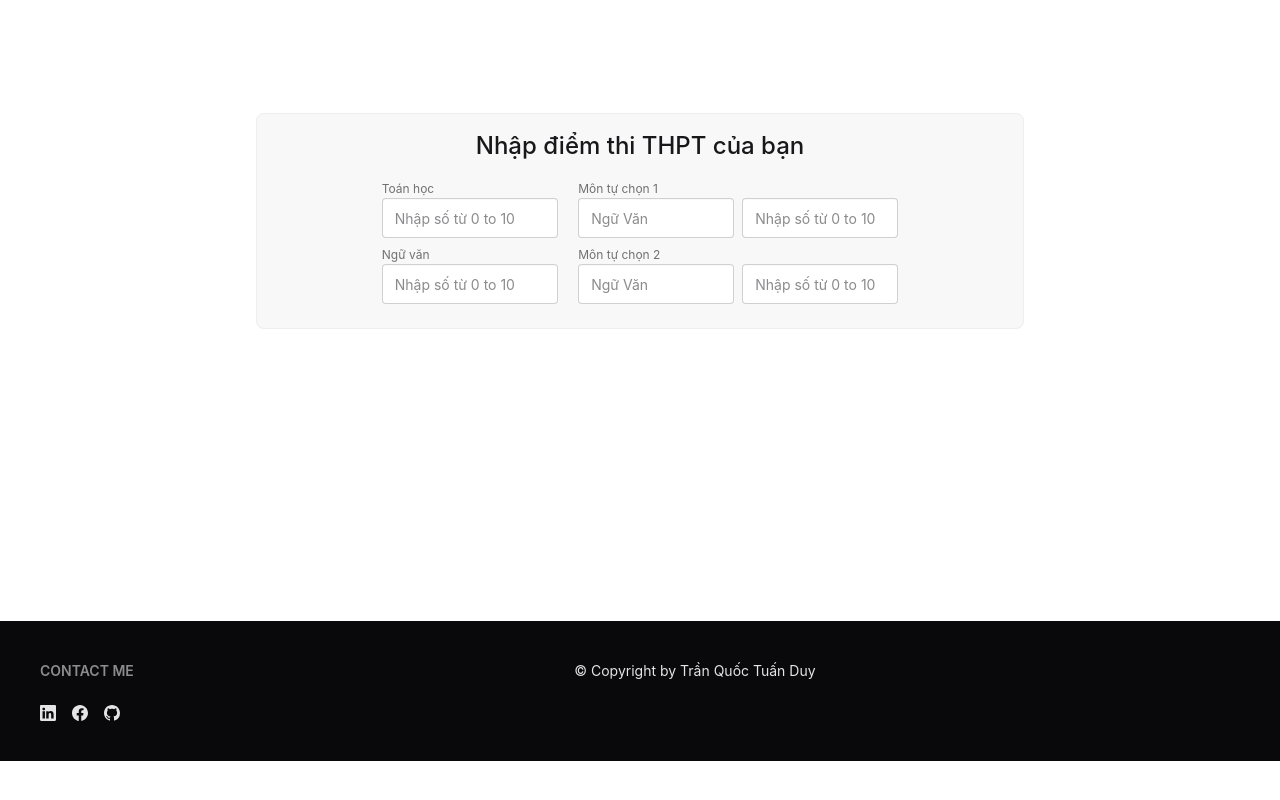
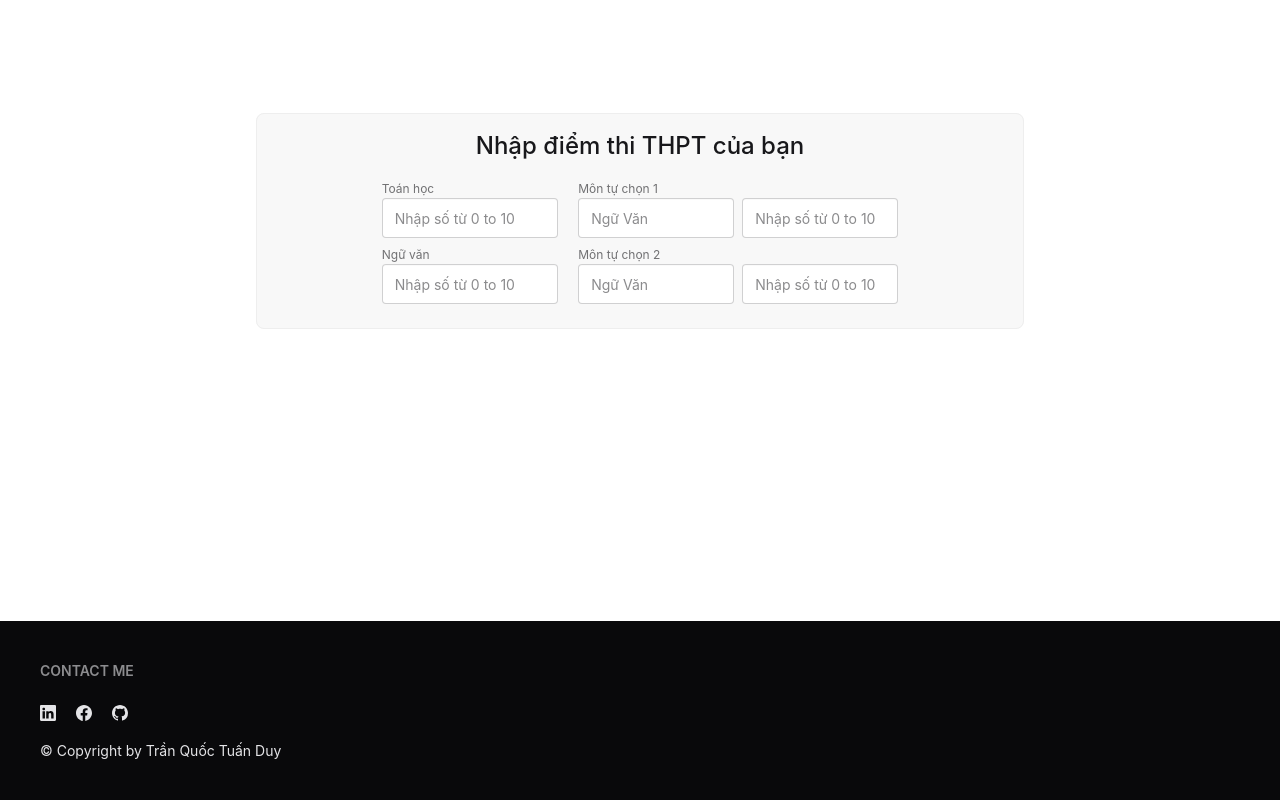
Before and after one commit to tuanduy35399/client_NLCS, a React (Vite) app: page / in a window 1280 px wide. Shown: the part 244-1044 px from the top of the page. Before the commit the page ends 1005 px from the top, so only its background shows below. Built offline with nearby package versions, Linux system fonts and the light colour scheme.

Commit message:
do something dumb and turn back

```diff
--- a/components/Template.jsx
+++ b/components/Template.jsx
@@ -4,7 +4,9 @@ export function Header() {
       <input id="my-drawer-2" type="checkbox" className="drawer-toggle" />
       <div className="drawer-content flex flex-col">
         <div className="navbar bg-base-300 w-full">
-          <div className="mx-2 flex-1 px-2 text-xl font-bold">GUESS YOUR JOB</div>
+          <div className="mx-2 flex-1 px-2 text-xl font-bold">
+            GUESS YOUR JOB
+          </div>
           <div className="hidden flex-none lg:block">
             <ul className="menu menu-horizontal">
               <li>
@@ -26,11 +28,10 @@ export function Header() {
 export function Footer() {
   return (
     <>
-      <footer className="footer sm:footer-horizontal bg-neutral text-neutral-content p-10">
+      <footer className="footer sm:footer-horizontal bg-neutral text-neutral-content p-10 ">
         <nav>
           <h6 className="footer-title">Contact me</h6>
-
-          <div className="flex flex-row items-center gap-4 mt-2">
+          <div className="flex flex-row items-center justify-between gap-5 mt-2">
             <a className="link link-hover">
               <svg
                 xmlns="http://www.w3.org/2000/svg"
@@ -68,8 +69,8 @@ export function Footer() {
               </svg>
             </a>
           </div>
+          <p className="mt-3">&#169; Copyright by Trần Quốc Tuấn Duy</p>
         </nav>
-        <p className="text-center">&#169; Copyright by Trần Quốc Tuấn Duy</p>
       </footer>
     </>
   );
```
Also changed, not shown: public/dognet.png (added).
